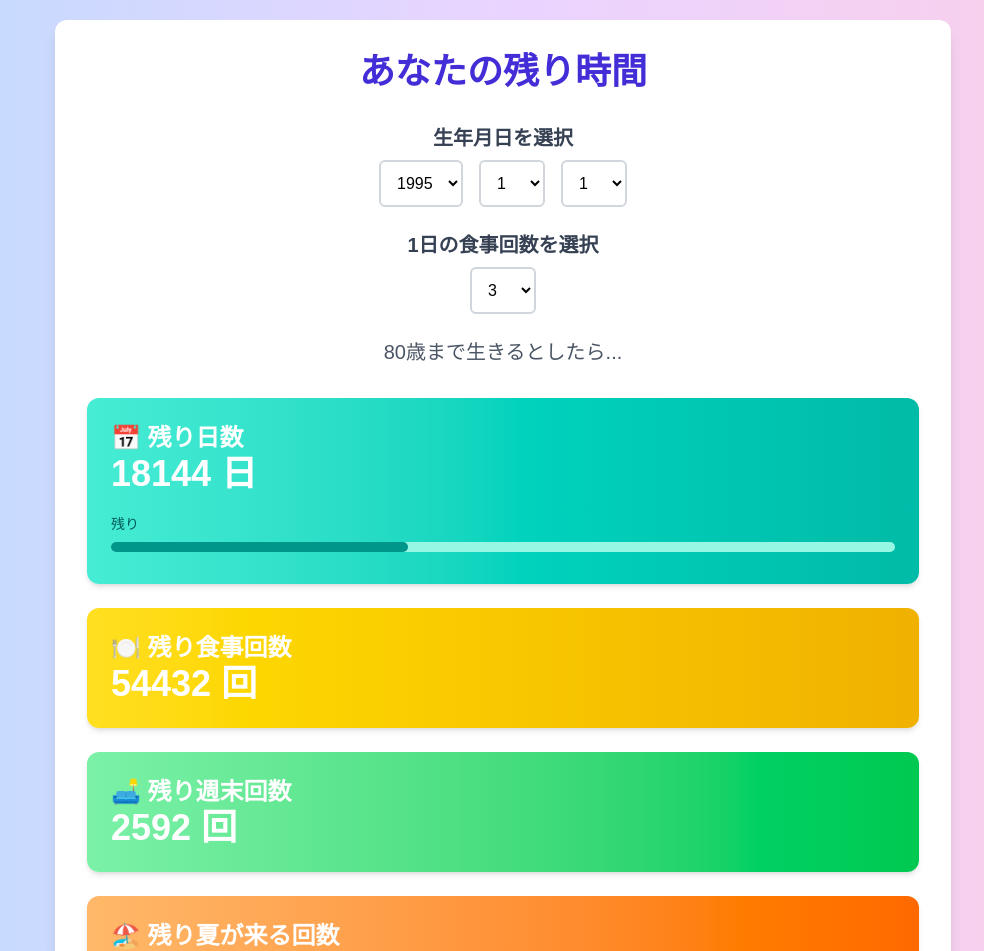
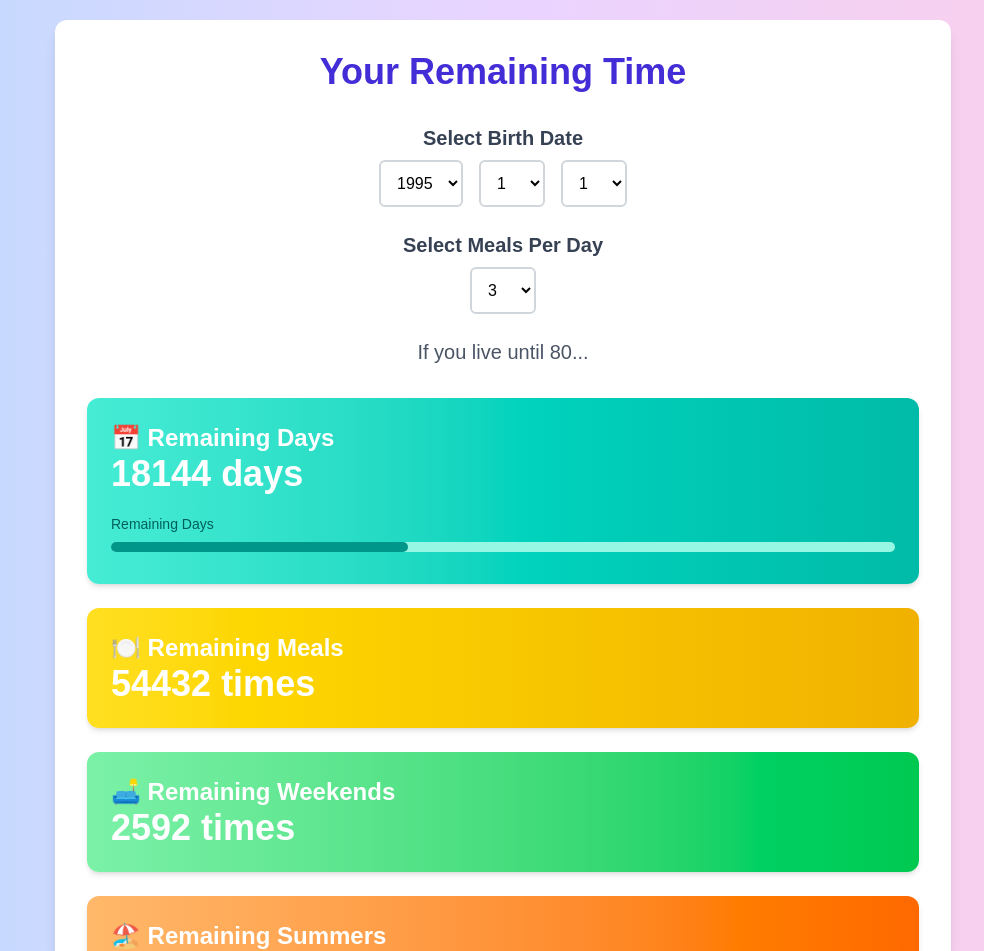
Before and after one commit to hitoon/life-countdown-app, a Next.js app: page / in a window 1280 px wide. Shown: the top 951 px of the page, without its empty margins (137-1121 px from the left). Built offline with nearby package versions, Linux system fonts and the light colour scheme.

Commit message:
support for english

```diff
--- /dev/null
+++ b/public/locales/en/common.json
@@ -0,0 +1,11 @@
+{
+  "title": "Your Remaining Time",
+  "birthDateLabel": "Select Birth Date",
+  "mealCountLabel": "Select Meals Per Day",
+  "remainingDays": "Remaining Days",
+  "remainingMeals": "Remaining Meals",
+  "remainingWeekends": "Remaining Weekends",
+  "remainingSummers": "Remaining Summers",
+  "liveUntil80": "If you live until 80...",
+  "timeMessage": "⏳ Make the most of your time."
+}
--- /dev/null
+++ b/public/locales/ja/common.json
@@ -0,0 +1,11 @@
+{
+  "title": "あなたの残り時間",
+  "birthDateLabel": "生年月日を選択",
+  "mealCountLabel": "1日の食事回数を選択",
+  "remainingDays": "残り日数",
+  "remainingMeals": "残り食事回数",
+  "remainingWeekends": "残り週末回数",
+  "remainingSummers": "残り夏が来る回数",
+  "liveUntil80": "80歳まで生きるとしたら...",
+  "timeMessage": "⏳ 時間を大切にしてください。"
+}
--- a/src/app/page.tsx
+++ b/src/app/page.tsx
@@ -1,5 +1,17 @@
 'use client';
 import { useState, useEffect } from 'react';
+
+interface Translations {
+  title?: string;
+  birthDateLabel?: string;
+  mealCountLabel?: string;
+  liveUntil80?: string;
+  remainingDays?: string;
+  remainingMeals?: string;
+  remainingWeekends?: string;
+  remainingSummers?: string;
+  timeMessage?: string;
+}
 
 export default function Home() {
   const lifeExpectancy = 80;
@@ -10,10 +22,30 @@ export default function Home() {
 
   const [remainingDays, setRemainingDays] = useState<number>(0);
   const [progressPercentage, setProgressPercentage] = useState<number>(0);
-  const [mealCountPerDay, setMealCountPerDay] = useState<number>(3); // 1日の食事回数の状態
-  const [remainingMeals, setRemainingMeals] = useState<number>(0); // 残り食事回数の状態
-  const [remainingWeekends, setRemainingWeekends] = useState<number>(0); // 残り週末回数の状態
-  const [remainingSummers, setRemainingSummers] = useState<number>(0); // 残り夏回数の状態
+  const [mealCountPerDay, setMealCountPerDay] = useState<number>(3);
+  const [remainingMeals, setRemainingMeals] = useState<number>(0);
+  const [remainingWeekends, setRemainingWeekends] = useState<number>(0);
+  const [remainingSummers, setRemainingSummers] = useState<number>(0);
+
+  const [language, setLanguage] = useState<'en' | 'ja'>('ja');
+  const [translations, setTranslations] = useState<Translations>({});
+
+  const getBrowserLanguage = () => {
+    const userLanguage = navigator.language;
+    return userLanguage.startsWith('ja') ? 'ja' : 'en';  // 日本語が含まれていれば日本語、それ以外は英語
+  };
+
+  const loadTranslations = (lang: string) => {
+    fetch(`/locales/${lang}/common.json`)
+      .then((response) => response.json())
+      .then((data) => setTranslations(data));
+  };
+
+  useEffect(() => {
+    const browserLang = getBrowserLanguage();
+    setLanguage(browserLang);
+    loadTranslations(browserLang);
+  }, []);
 
   const calculateRemainingDays = (year: number, month: number, day: number) => {
     const birthDate = new Date(year, month - 1, day);
@@ -47,15 +79,15 @@ export default function Home() {
   };
 
   const calculateRemainingSummers = (daysLeft: number) => {
-    const yearsLeft = Math.floor(daysLeft / 365); // 残り年数を計算
-    return yearsLeft; // 残り年数がそのまま夏の回数としてカウントされる
+    const yearsLeft = Math.floor(daysLeft / 365);
+    return yearsLeft;
   };
 
   useEffect(() => {
     const daysLeft = calculateRemainingDays(birthYear, birthMonth, birthDay);
     setRemainingDays(daysLeft);
 
-    const totalDays = lifeExpectancy * 365; // ざっくり365日ベース
+    const totalDays = lifeExpectancy * 365;
     const progress = ((totalDays - daysLeft) / totalDays) * 100;
     setProgressPercentage(parseFloat(progress.toFixed(2)));
 
@@ -73,12 +105,12 @@ export default function Home() {
     <div className="min-h-screen bg-gradient-to-r from-blue-200 via-purple-200 to-pink-200 flex items-center justify-center p-5">
       <div className="bg-white p-8 rounded-xl shadow-lg w-full max-w-4xl">
         <h1 className="text-4xl font-bold text-center text-indigo-700 mb-8">
-          あなたの残り時間
+          {translations.title || 'Loading...'}
         </h1>
 
         <div className="mb-6 text-center">
           <label htmlFor="birthYear" className="text-xl font-semibold text-gray-700">
-            生年月日を選択
+            {translations.birthDateLabel || 'Loading...'}
           </label>
           <div className="mt-2 flex justify-center space-x-4">
             <select
@@ -125,7 +157,7 @@ export default function Home() {
 
         <div className="mb-6 text-center">
           <label htmlFor="mealCount" className="text-xl font-semibold text-gray-700">
-            1日の食事回数を選択
+            {translations.mealCountLabel || 'Loading...'}
           </label>
           <div className="mt-2">
             <select
@@ -144,17 +176,17 @@ export default function Home() {
         </div>
 
         <div className="mb-8 text-center text-xl text-gray-600">
-          80歳まで生きるとしたら...
+          {translations.liveUntil80 || 'Loading...'}
         </div>
 
         <div className="space-y-6">
           <div className="bg-gradient-to-r from-teal-300 to-teal-500 text-white p-6 rounded-xl shadow-md">
-            <h2 className="text-2xl font-semibold">📅 残り日数</h2>
-            <p className="text-4xl font-bold">{remainingDays} 日</p>
+            <h2 className="text-2xl font-semibold">📅 {translations.remainingDays || 'Loading...'}</h2>
+            <p className="text-4xl font-bold">{remainingDays} {language === 'ja' ? '日' : 'days'}</p>
             <div className="mt-4">
               <div className="relative pt-1">
                 <div className="flex mb-2 items-center justify-between">
-                  <span className="text-sm font-medium text-teal-800">残り</span>
+                  <span className="text-sm font-medium text-teal-800">{translations.remainingDays || 'Loading...'}</span>
                 </div>
                 <div className="flex mb-2 items-center justify-between">
                   <div className="w-full bg-teal-200 rounded-full h-2.5">
@@ -169,22 +201,22 @@ export default function Home() {
           </div>
 
           <div className="bg-gradient-to-r from-yellow-300 to-yellow-500 text-white p-6 rounded-xl shadow-md">
-            <h2 className="text-2xl font-semibold">🍽️ 残り食事回数</h2>
-            <p className="text-4xl font-bold">{remainingMeals} 回</p>
+            <h2 className="text-2xl font-semibold">🍽️ {translations.remainingMeals || 'Loading...'}</h2>
+            <p className="text-4xl font-bold">{remainingMeals} {language === 'ja' ? '回' : 'times'}</p>
           </div>
 
           <div className="bg-gradient-to-r from-green-300 to-green-500 text-white p-6 rounded-xl shadow-md">
-            <h2 className="text-2xl font-semibold">🛋️ 残り週末回数</h2>
-            <p className="text-4xl font-bold">{remainingWeekends} 回</p>
+            <h2 className="text-2xl font-semibold">🛋️ {translations.remainingWeekends || 'Loading...'}</h2>
+            <p className="text-4xl font-bold">{remainingWeekends} {language === 'ja' ? '回' : 'times'}</p>
           </div>
 
           <div className="bg-gradient-to-r from-orange-300 to-orange-500 text-white p-6 rounded-xl shadow-md">
-            <h2 className="text-2xl font-semibold">🏖️ 残り夏が来る回数</h2>
-            <p className="text-4xl font-bold">{remainingSummers} 回</p>
+            <h2 className="text-2xl font-semibold">🏖️ {translations.remainingSummers || 'Loading...'}</h2>
+            <p className="text-4xl font-bold">{remainingSummers} {language === 'ja' ? '回' : 'times'}</p>
           </div>
 
           <div className="mt-12 text-center text-lg font-semibold text-gray-700">
-            <p>⏳ 時間を大切にしてください。</p>
+            <p>{translations.timeMessage || 'Loading...'}</p>
           </div>
         </div>
       </div>
```
